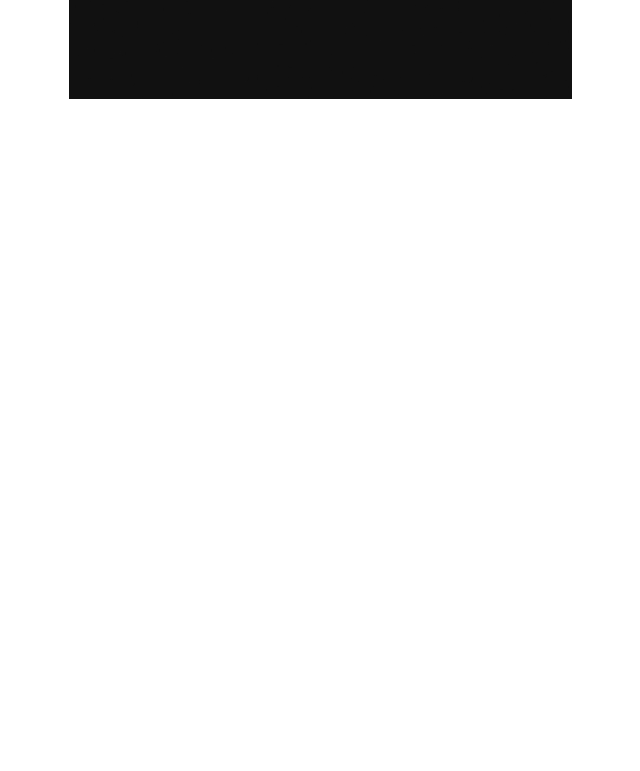
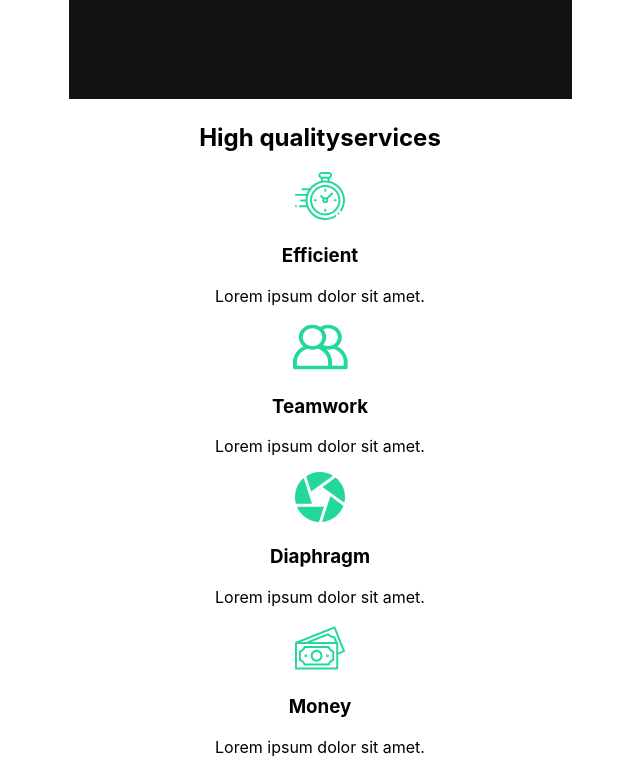
Before and after one commit to brian-liang/capture-typescript, a React (Create React App) app: page / in a window 1280 px wide. Shown: the part 880-1651 px from the top of the page, without its empty margins (320-960 px from the left). Before the commit the page ends 983 px from the top, so only its background shows below. Built offline with nearby package versions, Linux system fonts and the light colour scheme.

Commit message:
03 - Services section

```diff
--- /dev/null
+++ b/src/components/ServicesSection.tsx
@@ -0,0 +1,51 @@
+import clock from './../img/clock.svg'
+import teamwork from './../img/teamwork.svg'
+import diaphragm from './../img/diaphragm.svg'
+import money from './../img/money.svg'
+import home2 from './../img/home2.png'
+
+const ServicesSection = () => {
+    return(
+
+    <div className="Services">
+        <div className="description">
+            <h2>High <span>quality</span>services</h2>
+            <div className="cards">
+                <div className="card">
+                    <div className="icon">
+                        <img src={clock} alt="clock"/>
+                        <h3>Efficient</h3>
+                    </div>
+                    <p>Lorem ipsum dolor sit amet.</p>
+                </div>
+                <div className="card">
+                    <div className="icon">
+                        <img src={teamwork}/>
+                        <h3>Teamwork</h3>
+                    </div>
+                    <p>Lorem ipsum dolor sit amet.</p>
+                </div>
+                <div className="card">
+                    <div className="icon">
+                        <img src={diaphragm}/>
+                        <h3>Diaphragm</h3>
+                    </div>
+                    <p>Lorem ipsum dolor sit amet.</p>
+                </div>
+                <div className="card">
+                    <div className="icon">
+                        <img src={money}/>
+                        <h3>Money</h3>
+                    </div>
+                    <p>Lorem ipsum dolor sit amet.</p>
+                </div>
+            </div>
+        </div>
+        <div className="image">
+            <img src={home2} alt="home2"/>
+        </div>
+    </div>
+    )
+}
+
+export default ServicesSection
--- a/src/pages/AboutUs.tsx
+++ b/src/pages/AboutUs.tsx
@@ -1,8 +1,12 @@
 import AboutSection from "../components/AboutSetion"
+import ServicesSection from "../components/ServicesSection"
 
 const AboutUs = () =>{
     return(
-        <AboutSection/>
+        <>
+            <AboutSection/>
+            <ServicesSection/>
+        </>
     )
 }
 
```
